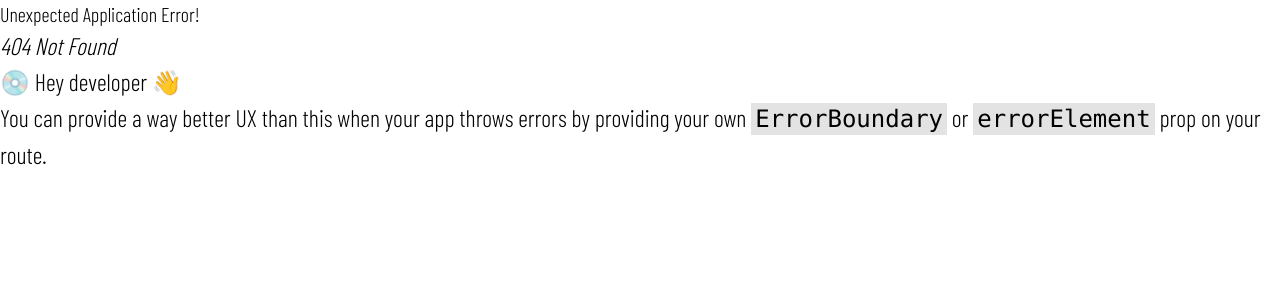
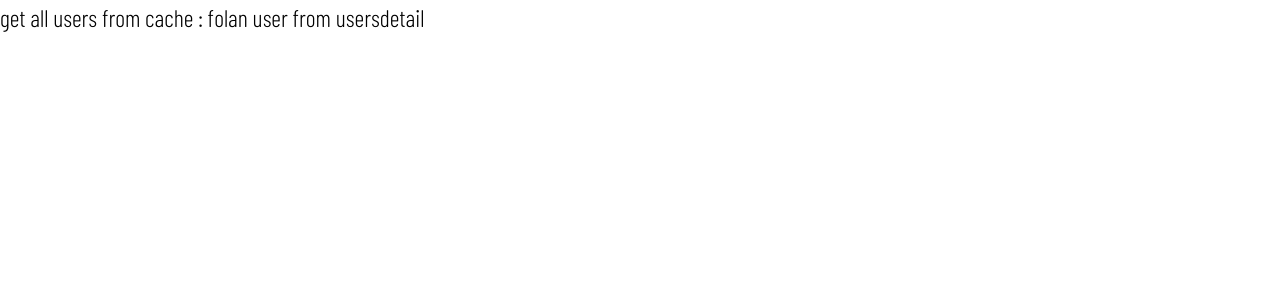
Before and after one commit to EsrafilElahi/reactQuery-userManagement, a React (Vite) app: page /users-detail/1 in a window 1280 px wide. Before the commit this address had no page. Shown: the top 300 px of the page. Built offline with nearby package versions, Linux system fonts and the light colour scheme; a web font is replaced by a local one.

Commit message:
add detail page and config it

```diff
--- a/src/App.jsx
+++ b/src/App.jsx
@@ -1,14 +1,18 @@
 import React from "react";
 import { createBrowserRouter, RouterProvider } from "react-router-dom";
-import Users from "./pages/Users";
 import Home from "./pages/Home";
 import Detail from './pages/Detail';
 import Edit from './pages/Edit'
+
 
 const router = createBrowserRouter([
   {
     path: "/",
     element: <Home title="Home Users" />,
+  },
+  {
+    path: "users-detail/:id",
+    element: <Detail title="User Detail" />,
   },
   {
     path: "users-edit/:id",
--- /dev/null
+++ b/src/pages/Detail.jsx
@@ -0,0 +1,12 @@
+import React from 'react'
+
+const Detail = () => {
+  return (
+    <div>
+      <span>get all users from cache : folan user from  users</span>
+      <span>detail</span>
+    </div>
+  )
+}
+
+export default Detail
```
